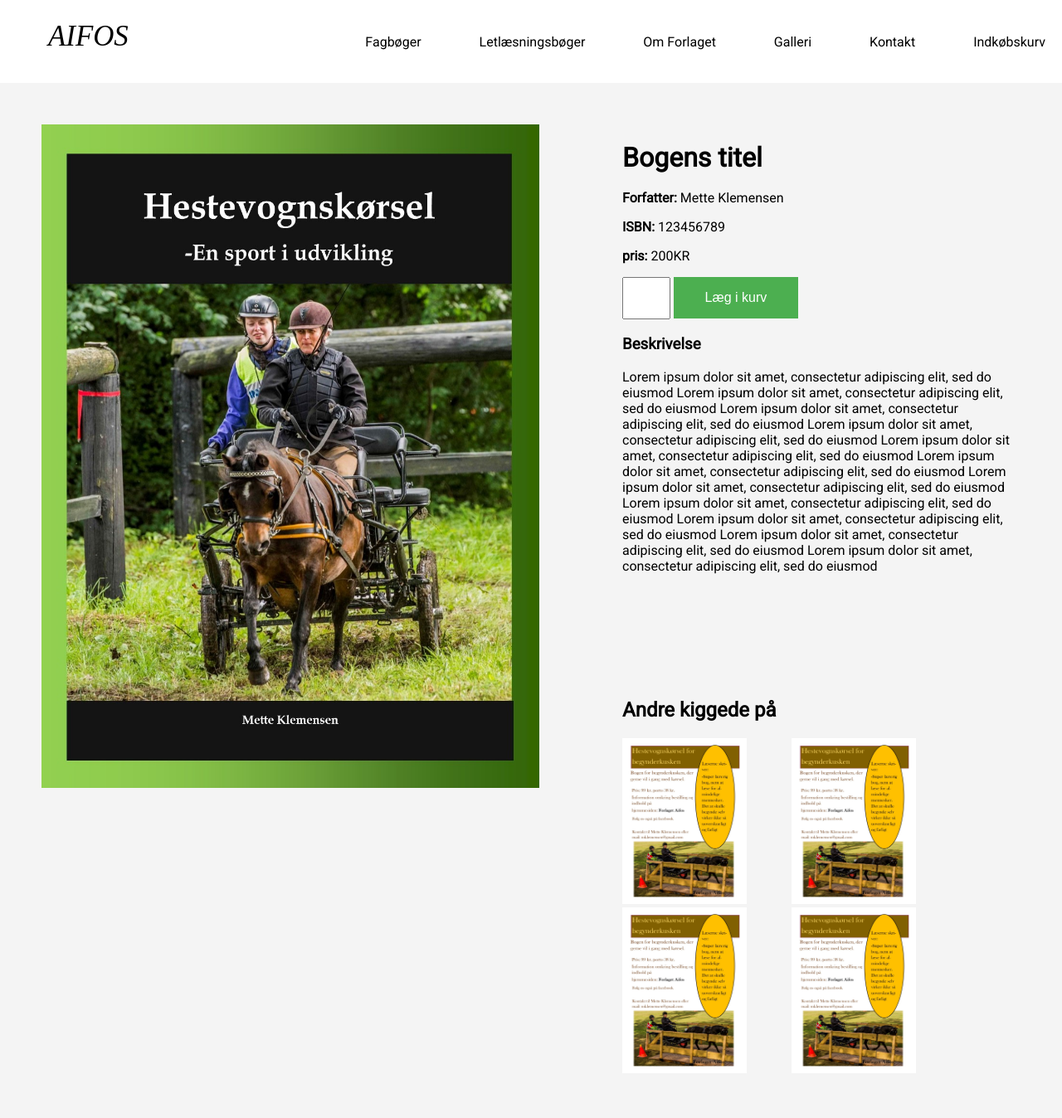
After one commit to jona1411/ForlagetAifos, a web app: file ProductPage.html in a window 1280 px wide. The commit adds this page. Shown: the whole page at 83% size. Run offline with its HTML, style and script files only (its server is not run), Linux system fonts and the light colour scheme.

Commit message:
Worked on the product page
Created the general style of the product page of the website

```diff
--- /dev/null
+++ b/CSS/_Variables.scss
@@ -0,0 +1 @@
+$PrimaryFont: 'Roboto', sans-serif;
--- a/CSS/style.css
+++ b/CSS/style.css
@@ -1,6 +1,7 @@
 html, body {
   margin: 0;
   padding: 0;
+  font-family: "Roboto", sans-serif;
 }
 
 .nav {
@@ -110,6 +111,59 @@ html, body {
   background-color: #F4F4F4;
 }
 
+.Product {
+  background-color: #F4F4F4;
+}
+
+.Product .Product--content {
+  display: -webkit-box;
+  display: -ms-flexbox;
+  display: flex;
+  -webkit-box-orient: horizontal;
+  -webkit-box-direction: normal;
+      -ms-flex-direction: row;
+          flex-direction: row;
+}
+
+.Product .Product--content .Product--Content--Image {
+  margin: 50px;
+}
+
+.Product .Product--content .product--content--details {
+  margin: 50px;
+}
+
+.Product .Product--content .product--content--details h1 {
+  margin-bottom: 20px;
+}
+
+.Product .Product--content .product--content--details button {
+  background-color: white;
+  background-color: #4CAF50;
+  /* Green */
+  border: none;
+  color: white;
+  text-align: center;
+  text-decoration: none;
+  display: inline-block;
+  font-size: 16px;
+  width: 150px;
+  height: 50px;
+}
+
+.Product .Product--content .product--content--details input {
+  width: 50px;
+  height: 45px;
+}
+
+.Product .Product--content .product--content--related {
+  margin-top: 150px;
+}
+
+.Product .Product--content .product--content--related img {
+  padding-right: 50px;
+}
+
 .footer {
   height: 150px;
   background-color: white;
--- a/CSS/style.scss
+++ b/CSS/style.scss
@@ -1,6 +1,9 @@
+@import 'variables';
+
 html, body {
     margin:0;
     padding:0;
+    font-family: $PrimaryFont;
 }
 //The top menu
 .nav {
@@ -93,6 +96,49 @@ html, body {
     height: 600px;
     background-color: #F4F4F4;
 }
+
+.Product {
+    background-color: #F4F4F4;
+    .Product--content {
+        display: flex;
+        flex-direction: row;
+        .Product--Content--Image {
+            margin: 50px;
+        }
+        .product--content--details {
+            h1 {
+                margin-bottom: 20px;;
+            }
+            margin: 50px;
+            button {
+                background-color: white;
+                background-color: #4CAF50; /* Green */
+                border: none;
+                color: white;
+                text-align: center;
+                text-decoration: none;
+                display: inline-block;
+                font-size: 16px;
+                width: 150px;
+                height: 50px;
+            }
+            input {
+                width: 50px;
+                height: 45px;
+
+            }
+        }
+
+        .product--content--related {
+            margin-top: 150px;
+            img {
+                padding-right: 50px;
+            }
+        }
+
+    }
+
+}
 .footer {
     height: 150px;
     background-color: white;
--- /dev/null
+++ b/ProductPage.html
@@ -0,0 +1,70 @@
+<!DOCTYPE html>
+<html lang="en">
+<head>
+    <meta charset="UTF-8">
+    <meta name="viewport" content="width=device-width, initial-scale=1.0">
+    <meta http-equiv="X-UA-Compatible" content="ie=edge">
+    <link rel="stylesheet" type="text/css" href="CSS/style.css">
+    <link href="https://fonts.googleapis.com/css?family=Roboto&display=swap" rel="stylesheet">
+    <title>Products</title>
+</head>
+<body>
+<main>
+    <div class="nav">
+        <div class="nav--logo">
+            <img src="Images/logo.svg" alt="Logo" height="50px" width="200px">
+        </div>
+        <div class="nav--Links">
+            <a href="#">Fagbøger</a>
+            <a href="#">Letlæsningsbøger</a>
+            <a href="#">Om Forlaget</a>
+            <a href="#">Galleri</a>
+            <a href="#">Kontakt </a>
+            <a href="#">Indkøbskurv</a>
+        </div>
+    </div>
+    <div class="Product">
+        <div class="Product--content">
+            <div class="Product--Content--Image">
+                <img src="Images/forside.jpg" alt="product" width="600px" height="800px">
+            </div>
+            <div class="product--content--details">
+                <h1>Bogens titel</h1>
+                <p><b>Forfatter:</b> Mette Klemensen</p>
+                <p><b>ISBN:</b> 123456789</p>
+                <p><b>pris:</b> 200KR</p>
+                <input type="number">
+                <button>Læg i kurv</button>
+
+                <h3>Beskrivelse</h3>
+                <p>
+                    Lorem ipsum dolor sit amet, consectetur adipiscing elit, sed do eiusmod
+                    Lorem ipsum dolor sit amet, consectetur adipiscing elit, sed do eiusmod
+                    Lorem ipsum dolor sit amet, consectetur adipiscing elit, sed do eiusmod
+                    Lorem ipsum dolor sit amet, consectetur adipiscing elit, sed do eiusmod
+                    Lorem ipsum dolor sit amet, consectetur adipiscing elit, sed do eiusmod
+                    Lorem ipsum dolor sit amet, consectetur adipiscing elit, sed do eiusmod
+                    Lorem ipsum dolor sit amet, consectetur adipiscing elit, sed do eiusmod
+                    Lorem ipsum dolor sit amet, consectetur adipiscing elit, sed do eiusmod
+                    Lorem ipsum dolor sit amet, consectetur adipiscing elit, sed do eiusmod
+                    Lorem ipsum dolor sit amet, consectetur adipiscing elit, sed do eiusmod
+                    Lorem ipsum dolor sit amet, consectetur adipiscing elit, sed do eiusmod
+                </p>
+                <div class="product--content--related">
+                    <h2>Andre kiggede på</h2>
+                        <img src="/Images/Forår 2019 Reklame.jpg" alt="related product" height="200px" width="150px">
+                        <img src="/Images/Forår 2019 Reklame.jpg" alt="related product" height="200px" width="150px">
+                        <img src="/Images/Forår 2019 Reklame.jpg" alt="related product" height="200px" width="150px">
+                        <img src="/Images/Forår 2019 Reklame.jpg" alt="related product" height="200px" width="150px">
+                    </div>
+            </div>
+
+        </div>
+    </div>
+</main>
+
+
+    <div class="menu"></div>
+    <script src="JS/main.js"></script>
+</body>
+</html>
```
Also changed, not shown: 1 other file.
